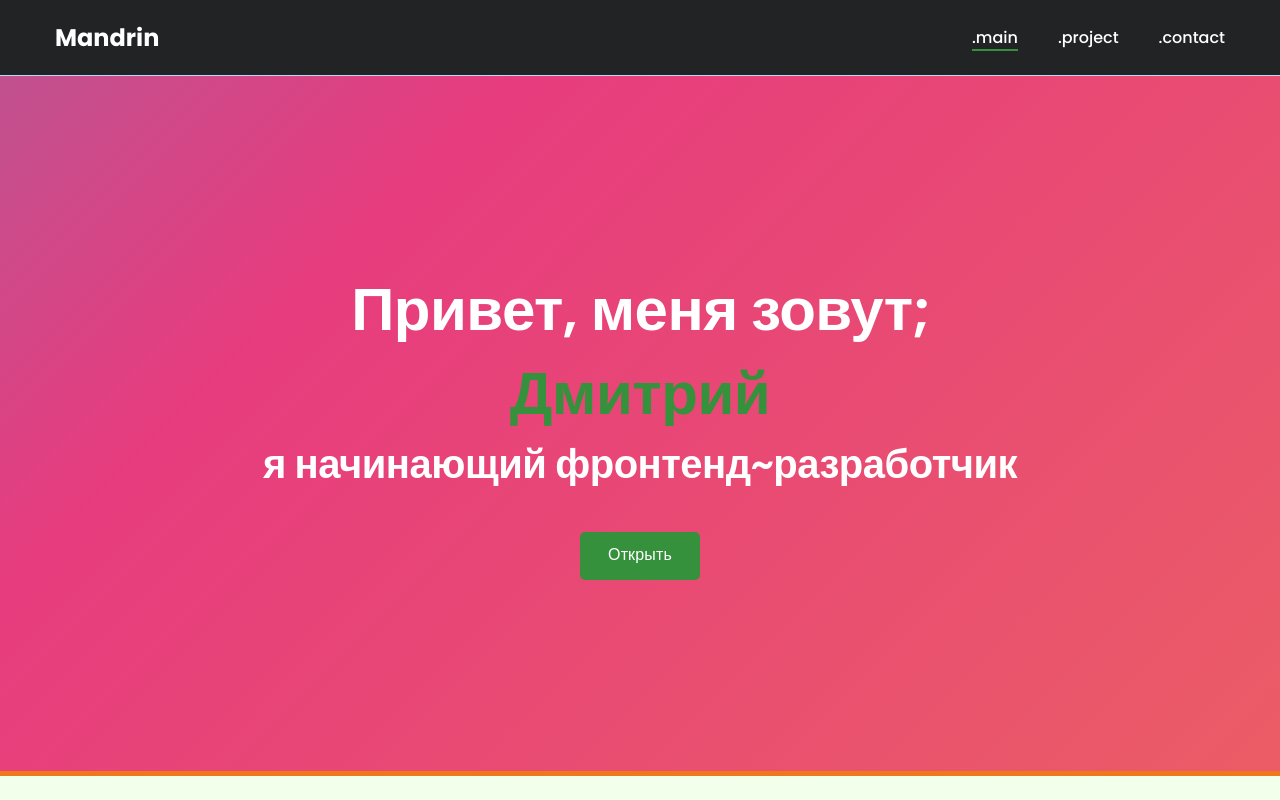
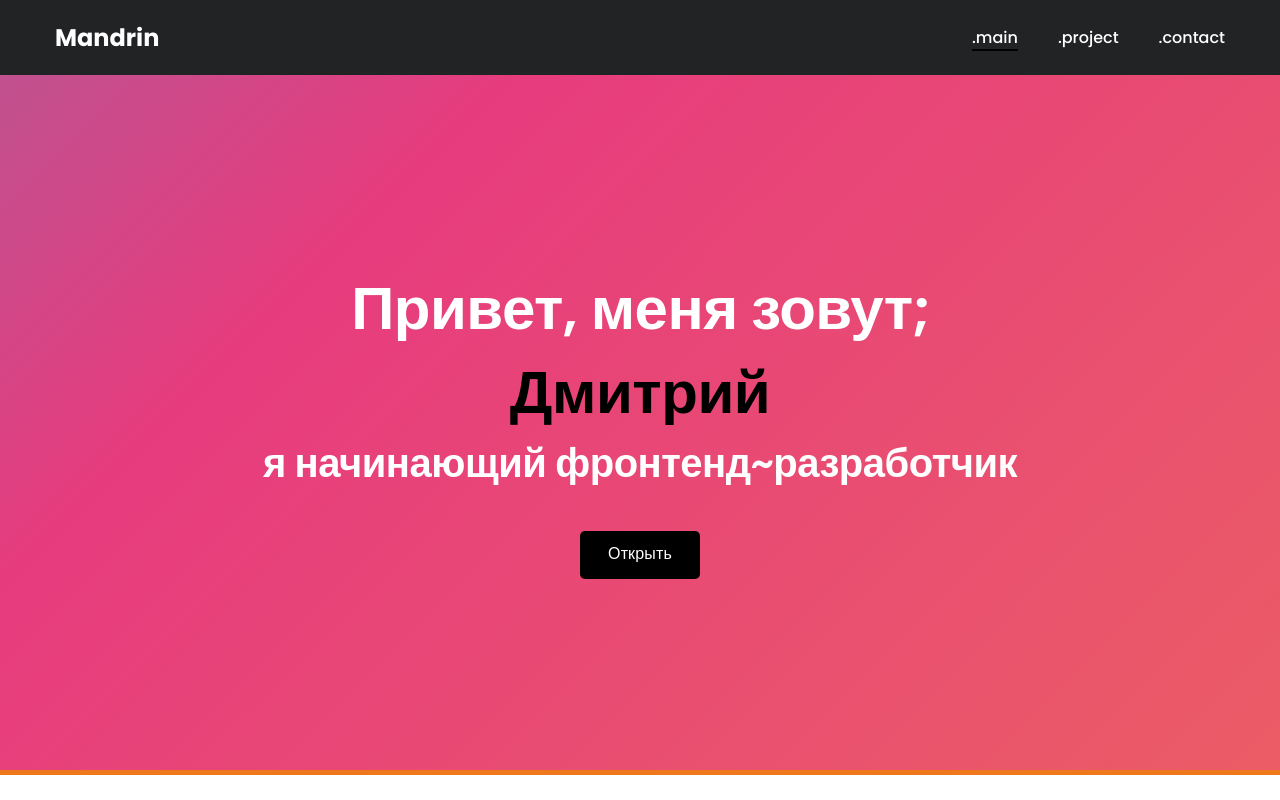
Before and after one commit to 2Drotz/mandrin, a React (Create React App) app: page / in a window 1280 px wide. Shown: the top 800 px of the page. Built offline with nearby package versions, Linux system fonts and the light colour scheme.

Commit message:
delete border, change color title

```diff
--- a/src/components/navbar/navbar.css
+++ b/src/components/navbar/navbar.css
@@ -2,7 +2,6 @@
 
 .nav {
    padding: 20px 0;
-   border-bottom: 1px solid var(--dark-border);
    background-color: var(--dark-bg);
    color: var(--header-text);
    letter-spacing: normal;
--- a/src/css/main.css
+++ b/src/css/main.css
@@ -15,19 +15,16 @@ font-family: 'Poppins', sans-serif;
     --black: #222325;
     --black-border: #b9d9ff;
     --white: #ffffff;
-    --purple: #36913d;
-    --light-green: #f2ffea;
-    --test: #535050;
 
     --text-color: var(--black);
 
     --dark-bg: var(--black);
     --dark-border: var(--black-border);
     --header-text: var(--white);
-    --accent: var(--purple);
+    --accent: var(--blackpure);
 
     /* Light mode */
-    --page-bg: var(--light-green);
+    --page-bg: var(--white);
     --text-color: var(--black);
 
     --title-1: var(--accent);
```
